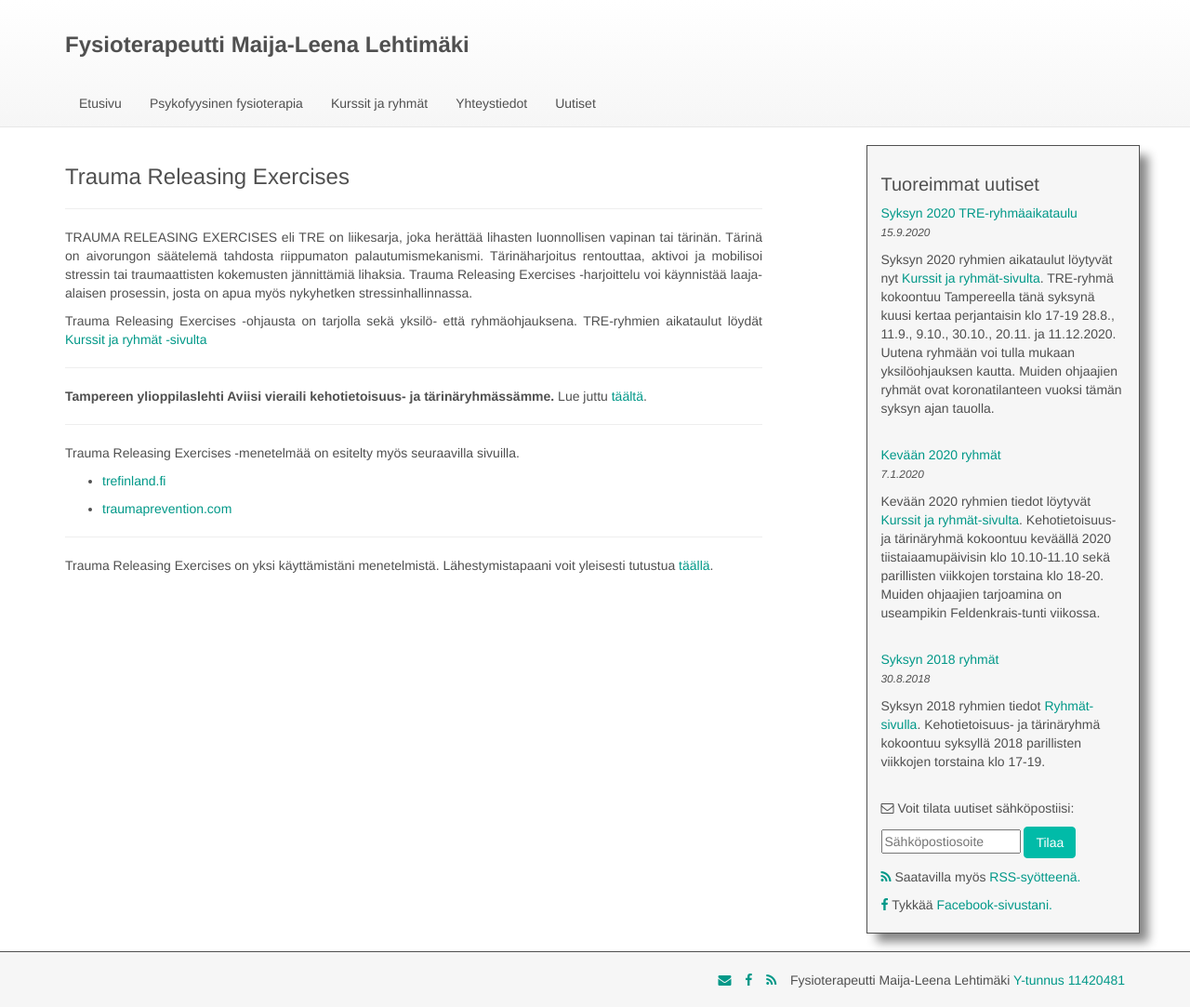
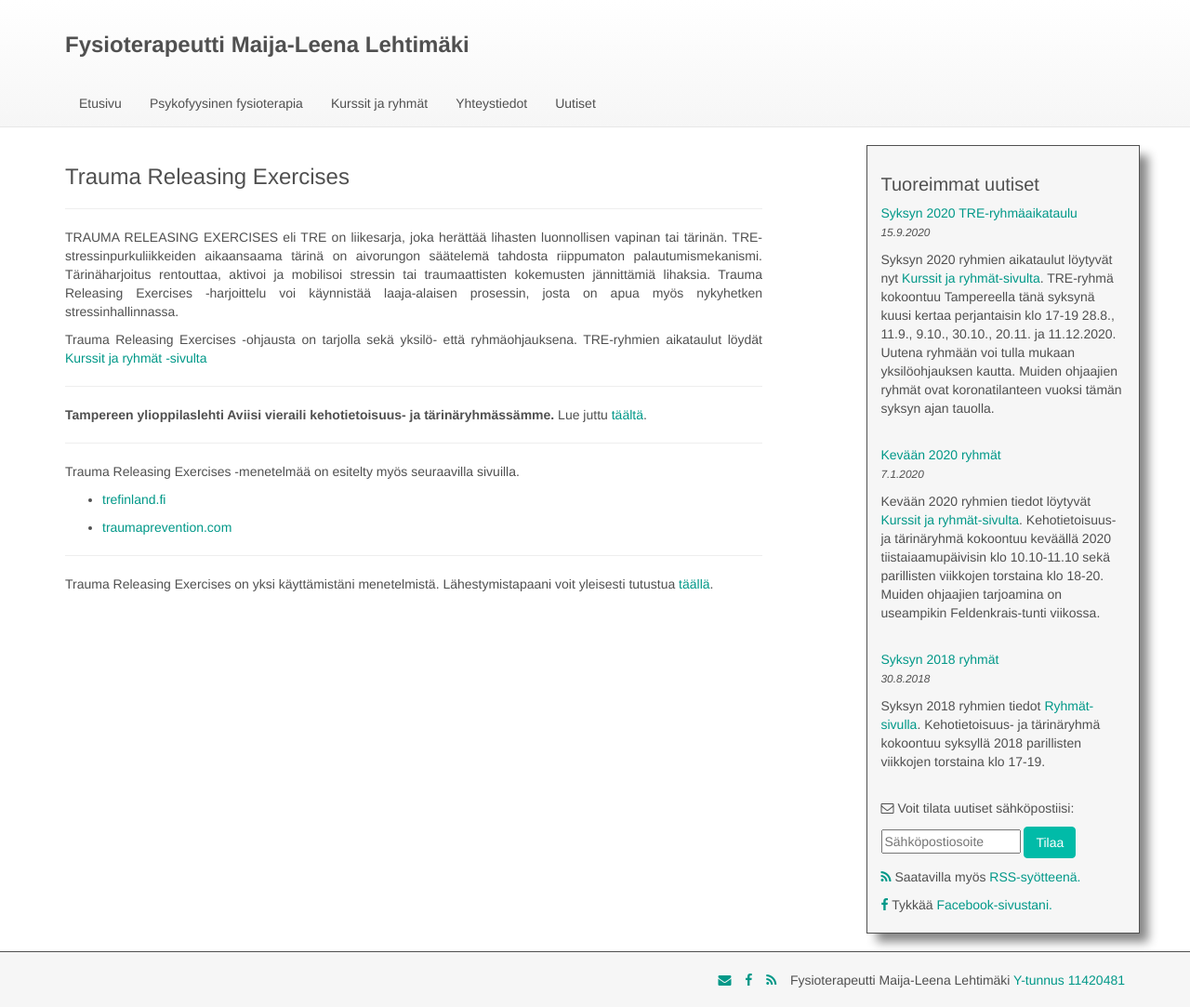
Before and after one commit to jluttine/maijaleenalehtimaki.fi, a Jekyll site: the page built from _pages/trauma-releasing-exercises.md, in a window 1280 px wide. Shown: the whole page at 93% size. Built offline with Jekyll 4.4.1, drawn with Linux system fonts in a browser that asks for light colours.

Commit message:
Update trauma-releasing-exercises.md

```diff
--- a/_pages/trauma-releasing-exercises.md
+++ b/_pages/trauma-releasing-exercises.md
@@ -5,7 +5,7 @@ menu: none
 ---
 ---
 TRAUMA RELEASING EXERCISES eli TRE on liikesarja, joka herättää lihasten luonnollisen vapinan
-tai tärinän. Tärinä on aivorungon säätelemä tahdosta riippumaton
+tai tärinän. TRE-stressinpurkuliikkeiden aikaansaama tärinä on aivorungon säätelemä tahdosta riippumaton
 palautumismekanismi. Tärinäharjoitus rentouttaa, aktivoi ja mobilisoi stressin tai
 traumaattisten kokemusten jännittämiä lihaksia. Trauma Releasing Exercises
 -harjoittelu voi käynnistää laaja-alaisen prosessin, josta on apua myös
```
